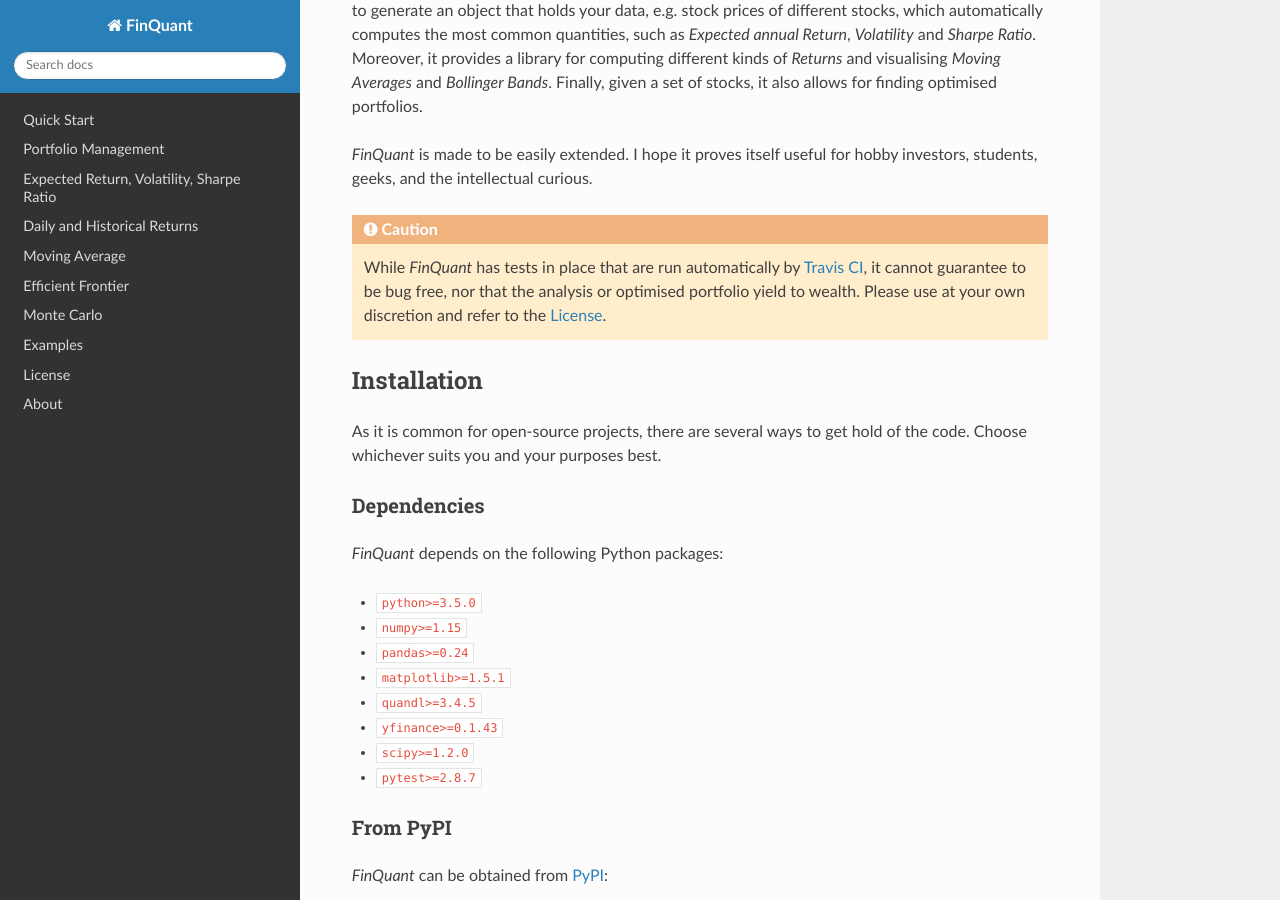
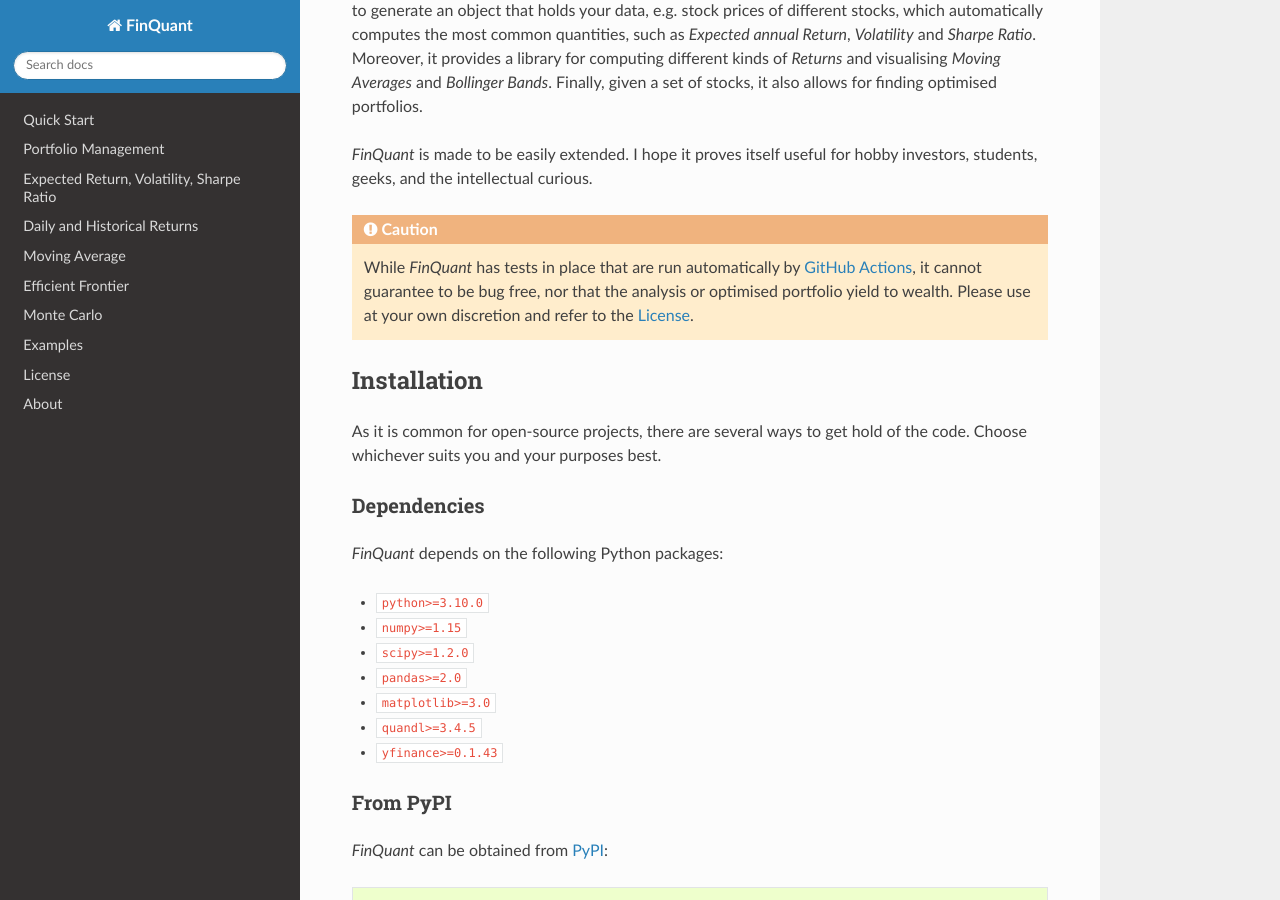
Before and after one commit to fmilthaler/FinQuant, a Sphinx documentation site: the page built from docs/index.rst, in a window 1280 px wide and 900 px high, scrolled down 471 px. Built offline with Sphinx 7.4.7 and the Read the Docs theme 2.0.0, drawn with Linux system fonts in a browser that asks for light colours; the version number could not be read and is left out.

Commit message:
Replacing Travis-CI with GitHub Actions (#82)
Co-authored-by: Pietropaolo Frisoni <pfrisoni@uwo.ca>

```diff
--- a/docs/index.rst
+++ b/docs/index.rst
@@ -8,7 +8,7 @@
     :width: 30
     :align: middle
 
-.. _Travis Ci: https://travis-ci.org/fmilthaler/FinQuant
+.. _GitHub Actions: https://github.com/fmilthaler/finquant/actions/workflows/pytest.yml/badge.svg?branch=master
 
 .. _GitHub: https://github.com/fmilthaler/FinQuant/
 
@@ -22,7 +22,7 @@
 
 *FinQuant* is made to be easily extended. I hope it proves itself useful for hobby investors, students, geeks, and the intellectual curious.
 
-.. caution:: While *FinQuant* has tests in place that are run automatically by `Travis CI`_, it cannot guarantee to be bug free, nor that the analysis or optimised portfolio yield to wealth. Please use at your own discretion and refer to the :ref:`license`.
+.. caution:: While *FinQuant* has tests in place that are run automatically by `GitHub Actions`_, it cannot guarantee to be bug free, nor that the analysis or optimised portfolio yield to wealth. Please use at your own discretion and refer to the :ref:`license`.
 
 
 Installation
@@ -34,14 +34,13 @@
 
 *FinQuant* depends on the following Python packages:
 
-- ``python>=3.5.0``
+- ``python>=3.10.0``
 - ``numpy>=1.15``
-- ``pandas>=0.24``
-- ``matplotlib>=1.5.1``
+- ``scipy>=1.2.0``
+- ``pandas>=2.0``
+- ``matplotlib>=3.0``
 - ``quandl>=3.4.5``
 - ``yfinance>=0.1.43``
-- ``scipy>=1.2.0``
-- ``pytest>=2.8.7``
 
 From PyPI
 ---------
--- /dev/null
+++ b/requirements_dev.txt
@@ -0,0 +1,3 @@
+black==23.1.0
+jupyter
+notebook
--- /dev/null
+++ b/requirements_docs.txt
@@ -0,0 +1,2 @@
+sphinx
+sphinx_rtd_theme
--- /dev/null
+++ b/requirements_test.txt
@@ -0,0 +1 @@
+pytest>=7.3.2
```
Also changed, not shown: CONTRIBUTING.md (+4 -3 lines), README.md (+5 -6 lines), README.tex.md (+6 -7 lines), requirements.txt (+3 -4 lines), setup.py (+19 -12 lines), .travis.yml (deleted), setup.cfg (line endings or trailing spaces), 1 other file.
